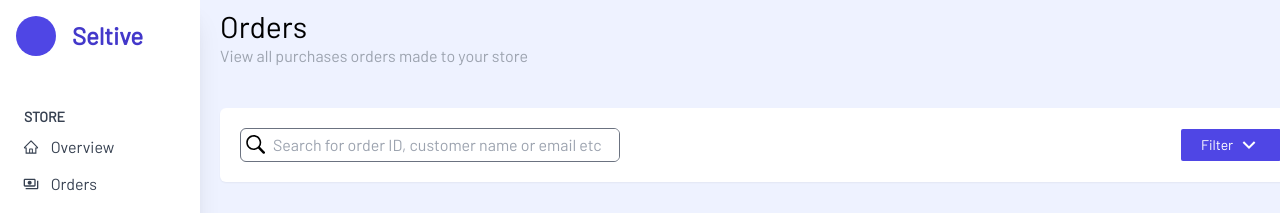
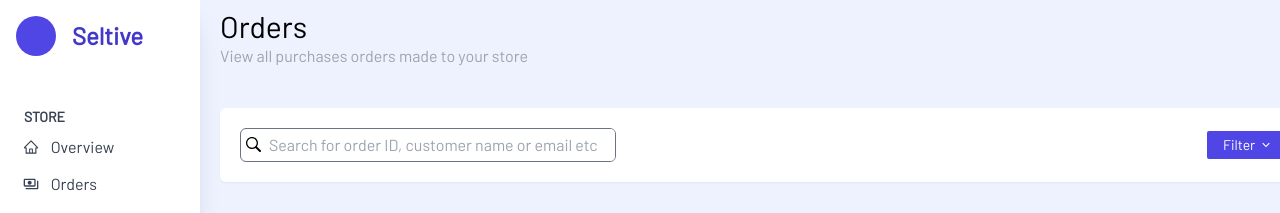
Before and after one commit to Pascal488/Flex-code, a React (Create React App) app in the folder seltive/: page /orders in a window 1280 px wide. Shown: the top 213 px of the page. Built offline with nearby package versions, Linux system fonts and the light colour scheme; no server answers; sample sign-in values are in the browser's storage.

Commit message:
:Fix dependencies

```diff
--- a/seltive/public/index.html
+++ b/seltive/public/index.html
@@ -67,7 +67,9 @@
         bottom: 0;
         margin: auto;
         border: 3px solid;
-        border-color: transparent transparent rgb(79 70 229 / var(--tw-text-opacity))  rgb(255 255 255 / var(--tw-bg-opacity));
+        border-color: transparent transparent
+          rgb(79 70 229 / var(--tw-text-opacity))
+          rgb(255 255 255 / var(--tw-bg-opacity));
         width: 40px;
         height: 40px;
         border-radius: 50%;
@@ -99,6 +101,5 @@
         }
       }
     </style>
-
   </body>
 </html>
--- a/seltive/src/pages/homepages/orders/Orders.tsx
+++ b/seltive/src/pages/homepages/orders/Orders.tsx
@@ -16,10 +16,10 @@ const Orders = () => {
         </span>
       </div>
 
-      <div className="flex justify-between items-center gap-5 p-5 bg-white rounded-md shadow-sm min-w-[1200px]">
-        <div className="flex justify-between items-center border border-gray-500 rounded-md overflow-auto bg-white">
-          <span className="text-xl p-1">
-            <GoSearch />
+      <div className="flex justify-between items-center gap-5 p-5 bg-white rounded-md shadow-sm min-w-[1200px] dark:bg-slate-900 dark:text-gray-500">
+        <div className="flex justify-between items-center border border-gray-500 rounded-md overflow-auto bg-white dark:border-2 dark:border-indigo-600">
+          <span className=" p-1">
+            <GoSearch className="dark:text-indigo-600" />
           </span>
           <input
             type="text"
@@ -29,14 +29,13 @@ const Orders = () => {
             className="w-[350px] outline-none p-1"
           />
         </div>
-
         <div className="flex gap-5">
-          <span className="text-sm flex items-center justify-center gap-1 py-1 px-5 bg-indigo-600  text-white rounded-sm">
+          <span className="text-sm flex items-center justify-center gap-1 py-1 px-4 bg-indigo-600  text-white rounded-sm">
             <button className="">Filter</button>
-            <RiArrowDownSLine className="text-2xl cursor-pointer" />
+            <RiArrowDownSLine className=" cursor-pointer" />
           </span>
 
-          <span className="text-sm flex items-center justify-center gap-1 py-1 px-5 bg-indigo-600  text-white rounded-sm">
+          <span className="text-sm flex items-center justify-center gap-1 py-1 px-4 bg-indigo-600  text-white rounded-sm">
             <HiOutlineDocumentArrowDown className=" cursor-pointer" />
             <button className="">Export</button>
           </span>
```
